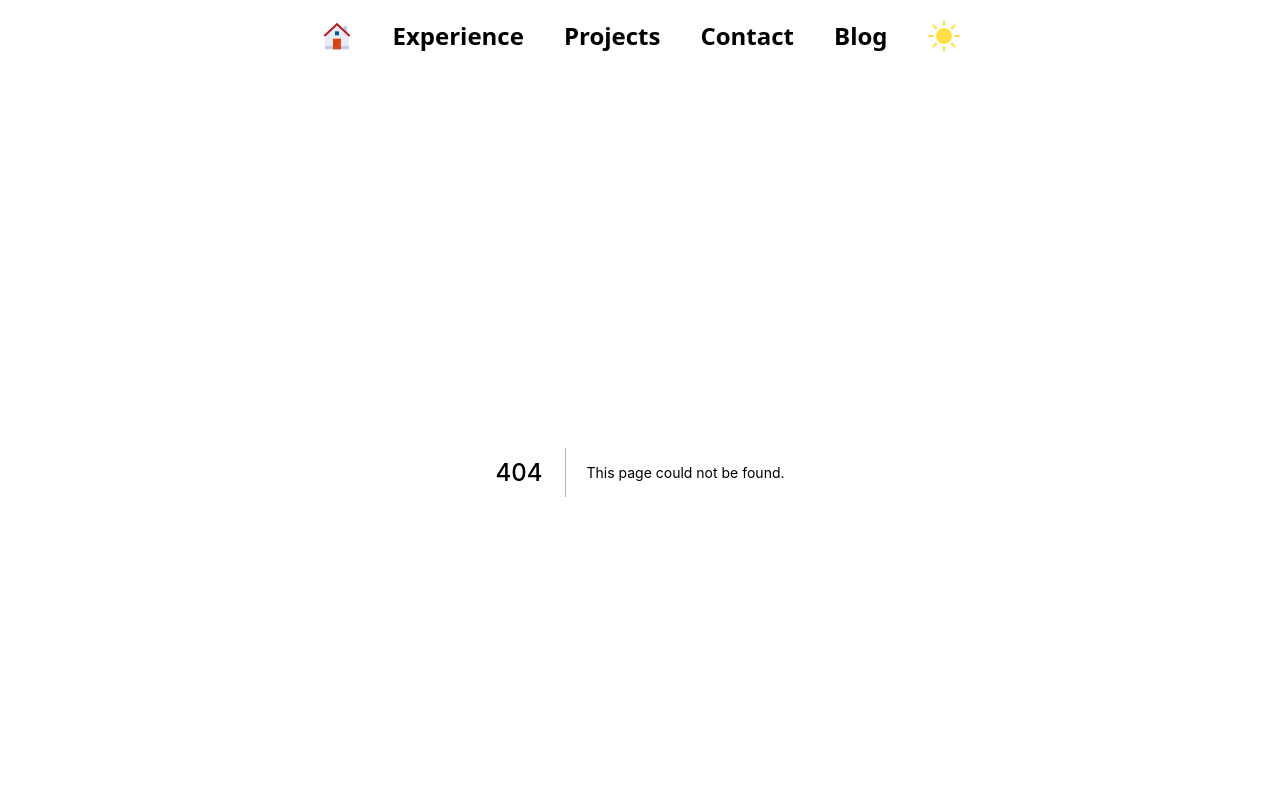
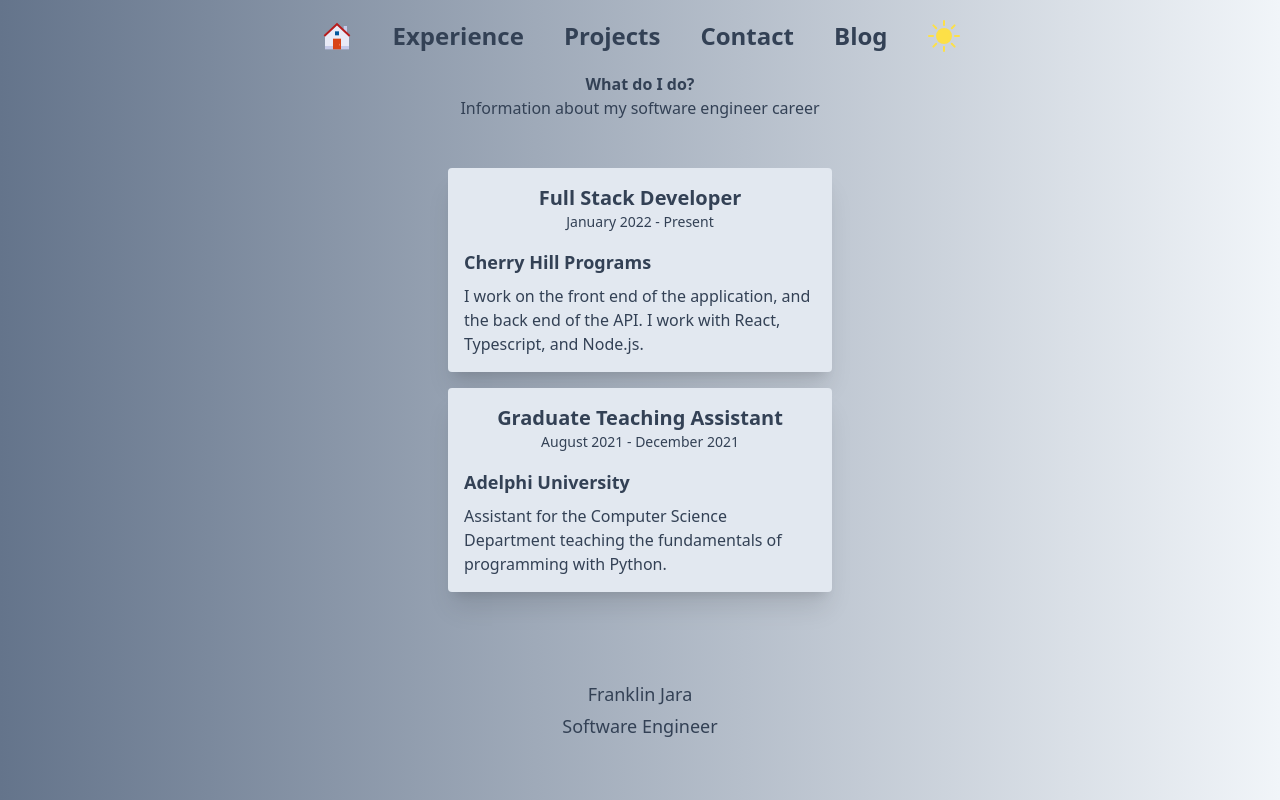
Before and after one commit to makyfj/franklinjara.dev, a Next.js app: page /experience in a window 1280 px wide. Before the commit this address had no page. Shown: the top 800 px of the page. Built offline with nearby package versions, Linux system fonts and the light colour scheme.

Commit message:
chore: added the experience page and fixes for styling

```diff
--- a/src/components/contact-form.tsx
+++ /dev/null
@@ -1,93 +0,0 @@
-import { useForm, SubmitHandler } from "react-hook-form"
-import { useRouter } from "next/router"
-import { FcSms, FcBusinessman } from "react-icons/fc"
-
-interface Inputs {
-  email: string
-  message: string
-}
-
-const ContactForm = () => {
-  const router = useRouter()
-
-  const {
-    register,
-    handleSubmit,
-    formState: { errors },
-  } = useForm<Inputs>()
-
-  const onSubmit: SubmitHandler<Inputs> = async (data) => {
-    const res = await fetch("/api/contact-form", {
-      body: JSON.stringify({
-        email: data.email,
-        description: data.message,
-      }),
-      headers: {
-        "Content-Type": "application/json",
-      },
-      method: "POST",
-    })
-
-    const result = await res.json()
-
-    if (result) {
-      router.push("/success-email")
-    }
-  }
-
-  return (
-    <>
-      <div className="flex justify-center items-center">
-        <h1 className="text-lg sm:text-xl">Let{`'`}s chat about it!</h1>
-        <span className="text-center">
-          <FcSms className="h-6 w-6" />
-        </span>
-      </div>
-      <div className="flex justify-center items-center">
-        <p className="text-center">Send me an email using the form below </p>
-        <span>
-          <FcBusinessman className="h-6 w-6" />
-        </span>
-      </div>
-      <div className="mx-2 my-2 text-center rounded mx-auto max-w-sm bg-slate-200 dark:bg-slate-800 border-2 border-slate-600 dark:border-slate-300 shadow-md shadow-slate-700 dark:shadow-slate-500">
-        <form
-          onSubmit={handleSubmit(onSubmit)}
-          className="p-4 grid grid-cols-1 gap-2"
-        >
-          <label htmlFor="email">Email</label>
-          <input
-            type="email"
-            id="email"
-            {...register("email", { required: "The email field is required" })}
-            className="form-input field-form"
-          />
-          {errors.email && (
-            <span className="error-form">{errors.email.message}</span>
-          )}
-
-          <label htmlFor="message">Message</label>
-          <textarea
-            id="message"
-            cols={20}
-            rows={4}
-            {...register("message", {
-              required: "The message field is required",
-            })}
-            className="form-textarea field-form"
-          />
-          {errors.message && (
-            <span className="error-form">{errors.message.message}</span>
-          )}
-
-          <div className="flex justify-center mt-1">
-            <button type="submit" className="p-1 rounded button">
-              Submit
-            </button>
-          </div>
-        </form>
-      </div>
-    </>
-  )
-}
-
-export default ContactForm
--- /dev/null
+++ b/src/components/experience-item.tsx
@@ -0,0 +1,26 @@
+interface ExperienceItemProps {
+  title: string
+  company: string
+  date: string
+  description: string
+}
+
+const ExperienceItem = ({
+  title,
+  company,
+  date,
+  description,
+}: ExperienceItemProps) => {
+  return (
+    <div className="bg-slate-200 dark:bg-slate-700 text-slate-700 dark:text-slate-200 rounded p-4 my-2 mx-auto shadow shadow-xl">
+      <div className="mb-4 text-center">
+        <h2 className="text-lg sm:text-xl">{title}</h2>
+        <p className="text-sm sm:text-md">{date}</p>
+      </div>
+      <h3 className="text sm:text-lg mb-2">{company}</h3>
+      <p>{description}</p>
+    </div>
+  )
+}
+
+export default ExperienceItem
--- a/src/components/footer.tsx
+++ b/src/components/footer.tsx
@@ -1,15 +1,10 @@
 const Footer = () => {
   return (
     <footer className="flex flex-col items-center gap-1 py-10 text-lg">
-      <p>Franklin Jara © 2022</p>
-      <a
-        href="https://github.com/makyfj/franklinjara.dev"
-        className="hover-heading"
-      >
-        Source Code
-      </a>
+      <p>Franklin Jara</p>
+      <p>Software Engineer</p>
     </footer>
-  );
-};
+  )
+}
 
-export default Footer;
+export default Footer
--- a/src/components/header.tsx
+++ b/src/components/header.tsx
@@ -65,10 +65,10 @@ const NavLinks = ({ theme, toggleTheme }: NavLinksProps) => {
         </a>
       </Link>
 
-      <Link href="/">
+      <Link href="/experience">
         <a className="heading">Experience</a>
       </Link>
-      <Link href="/">
+      <Link href="/projects">
         <a className="heading">Projects</a>
       </Link>
       <Link href="/contact">
--- a/src/components/main.tsx
+++ b/src/components/main.tsx
@@ -18,7 +18,7 @@ const Main = () => {
           height={200}
           className="rounded-full"
         />
-        <h1 className="text-center text-2xl">Franklin Jara</h1>
+        <h1 className="text-center text-2xl">Franklin</h1>
         <p className="text-center w-4/5 md:w-3/5 lg:w-2/5 my-2">
           Student @ Adelphi University pursuing a Master{`'`}s Degree in
           Computer Science with specialization in Software Engineering. I enjoy
--- a/src/components/toolkit.tsx
+++ b/src/components/toolkit.tsx
@@ -46,7 +46,7 @@ const Toolkit = () => {
         sneak into the codebase and creates a quick feedback loop to fix all the
         little bugs as you write and refactor new code.
       </p>
-      <div className="grid grid-cols-3 sm:grid-cols-5 gap-4 max-w-sm sm:max-w-lg mx-auto bg-slate-700 dark:bg-slate-300 text-slate-300 dark:text-slate-700 p-2 rounded shadow shadow-xl">
+      <div className="grid grid-cols-3 sm:grid-cols-5 gap-4 max-w-sm sm:max-w-lg mx-auto bg-slate-200 dark:bg-slate-700 text-slate-700 dark:text-slate-200 p-3 rounded shadow shadow-xl">
         <ToolkitItem name="NextJS" icon={SiNextdotjs} />
         <ToolkitItem name="Neovim" icon={SiNeovim} />
         <ToolkitItem name="TypeScript" icon={SiTypescript} />
--- a/src/pages/contact.tsx
+++ b/src/pages/contact.tsx
@@ -1,14 +1,97 @@
 import Head from "next/head"
+import { useForm, SubmitHandler } from "react-hook-form"
+import { useRouter } from "next/router"
+import { FcSms, FcBusinessman } from "react-icons/fc"
 
-import ContactForm from "@/components/contact-form"
+interface Inputs {
+  email: string
+  message: string
+}
 
 const Contact = () => {
+  const router = useRouter()
+
+  const {
+    register,
+    handleSubmit,
+    formState: { errors },
+  } = useForm<Inputs>()
+
+  const onSubmit: SubmitHandler<Inputs> = async (data) => {
+    const res = await fetch("/api/contact-form", {
+      body: JSON.stringify({
+        email: data.email,
+        description: data.message,
+      }),
+      headers: {
+        "Content-Type": "application/json",
+      },
+      method: "POST",
+    })
+
+    const result = await res.json()
+
+    if (result) {
+      router.push("/success-email")
+    }
+  }
+
   return (
     <>
       <Head>
-        <title>Maky | Contact</title>
+        <title>Contact | FJ</title>
       </Head>
-      <ContactForm />
+      <div className="mb-8">
+        <div className="flex justify-center items-center">
+          <h1 className="text-lg sm:text-xl">Let{`'`}s chat about it!</h1>
+          <span className="text-center">
+            <FcSms className="h-6 w-6" />
+          </span>
+        </div>
+        <div className="flex justify-center items-center">
+          <p className="text-center">Send me an email using the form below </p>
+          <span>
+            <FcBusinessman className="h-6 w-6" />
+          </span>
+        </div>
+      </div>
+      <div className="mx-2 my-2 text-center rounded mx-auto max-w-sm bg-slate-200 dark:bg-slate-800 border-2 border-slate-600 dark:border-slate-300 shadow-md shadow-slate-700 dark:shadow-slate-500">
+        <form
+          onSubmit={handleSubmit(onSubmit)}
+          className="p-4 grid grid-cols-1 gap-2"
+        >
+          <label htmlFor="email">Email</label>
+          <input
+            type="email"
+            id="email"
+            {...register("email", { required: "The email field is required" })}
+            className="form-input field-form"
+          />
+          {errors.email && (
+            <span className="error-form">{errors.email.message}</span>
+          )}
+
+          <label htmlFor="message">Message</label>
+          <textarea
+            id="message"
+            cols={20}
+            rows={4}
+            {...register("message", {
+              required: "The message field is required",
+            })}
+            className="form-textarea field-form"
+          />
+          {errors.message && (
+            <span className="error-form">{errors.message.message}</span>
+          )}
+
+          <div className="flex justify-center mt-1">
+            <button type="submit" className="p-1 rounded button">
+              Submit
+            </button>
+          </div>
+        </form>
+      </div>
     </>
   )
 }
--- /dev/null
+++ b/src/pages/experience.tsx
@@ -0,0 +1,34 @@
+import ExperienceItem from "@/components/experience-item"
+import Head from "next/head"
+
+const Experience = () => {
+  return (
+    <>
+      <Head>
+        <title>Experience | FJ</title>
+      </Head>
+
+      <div className="flex flex-col justify-center items-center">
+        <h1 className="text-center">What do I do?</h1>
+        <p>Information about my software engineer career</p>
+      </div>
+      <div className="grid grid-cols-1 my-10 max-w-sm mx-auto">
+        <ExperienceItem
+          title="Full Stack Developer"
+          company="Cherry Hill Programs"
+          date="January 2022 - Present"
+          description="I work on the front end of the application, and the back end of the API. I work with React, Typescript, and Node.js."
+        />
+
+        <ExperienceItem
+          title="Graduate Teaching Assistant"
+          company="Adelphi University"
+          date="August 2021 - December 2021"
+          description="Assistant for the Computer Science Department teaching the fundamentals of programming with Python."
+        />
+      </div>
+    </>
+  )
+}
+
+export default Experience
--- /dev/null
+++ b/src/pages/projects.tsx
@@ -0,0 +1,5 @@
+const Projects = () => {
+  return <div>Projects baby</div>
+}
+
+export default Projects
--- a/src/styles/tailwind.css
+++ b/src/styles/tailwind.css
@@ -5,12 +5,13 @@
 @tailwind utilities;
 
 body {
-  @apply bg-gradient-to-l from-slate-100 to-slate-500 dark:from-slate-900 dark:to-slate-600 text-slate-900 dark:text-slate-200;
+  @apply bg-gradient-to-l from-slate-100 to-slate-500 dark:from-slate-900 dark:to-slate-600 text-slate-700 dark:text-slate-200;
 }
 
 /* Using this css format because tailwindcss was throwing String.prototype.bold = undefined or null if font-bold was being used*/
 h1,
 h2,
+h3,
 label,
 button,
 a {
```
